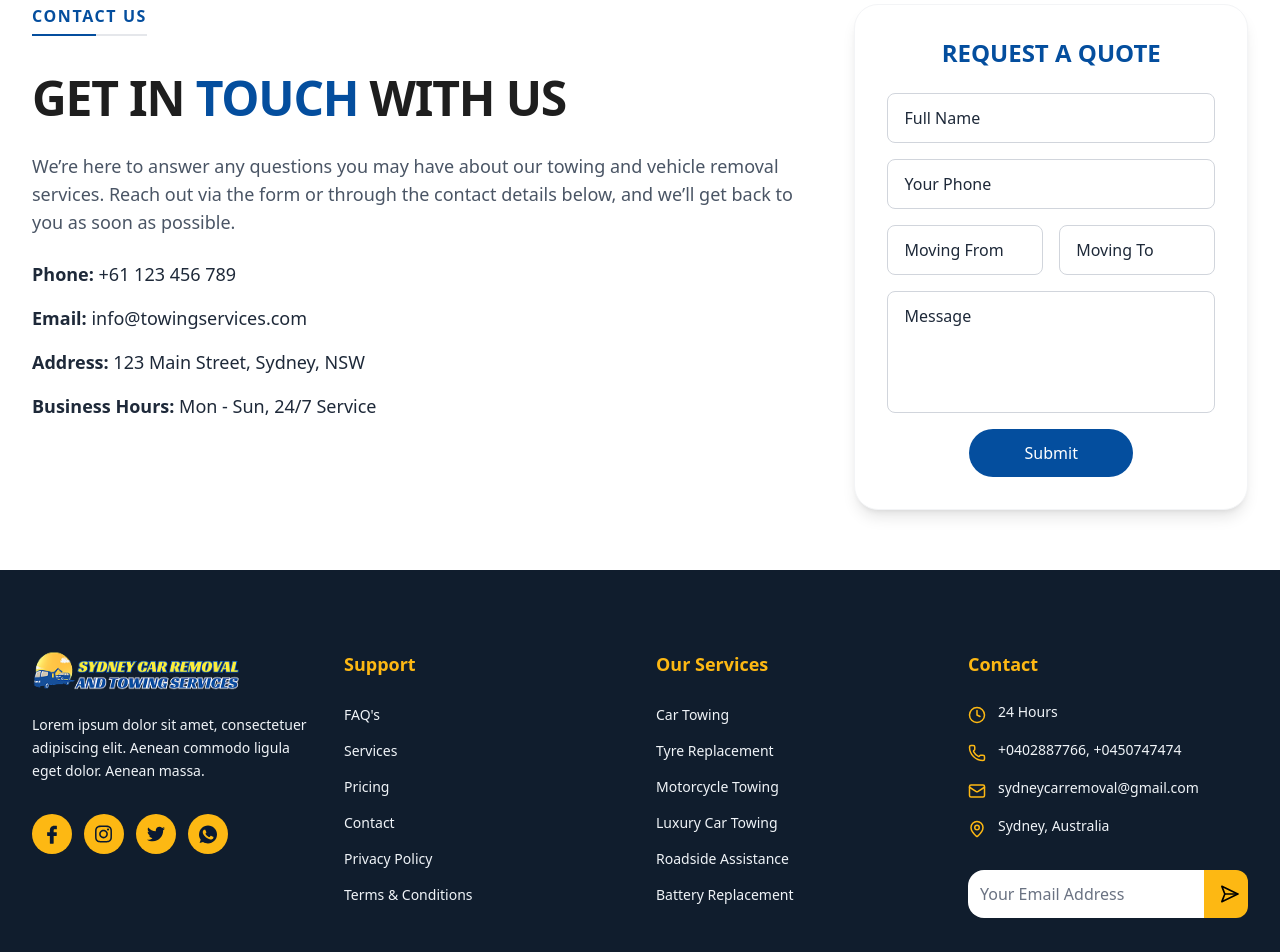
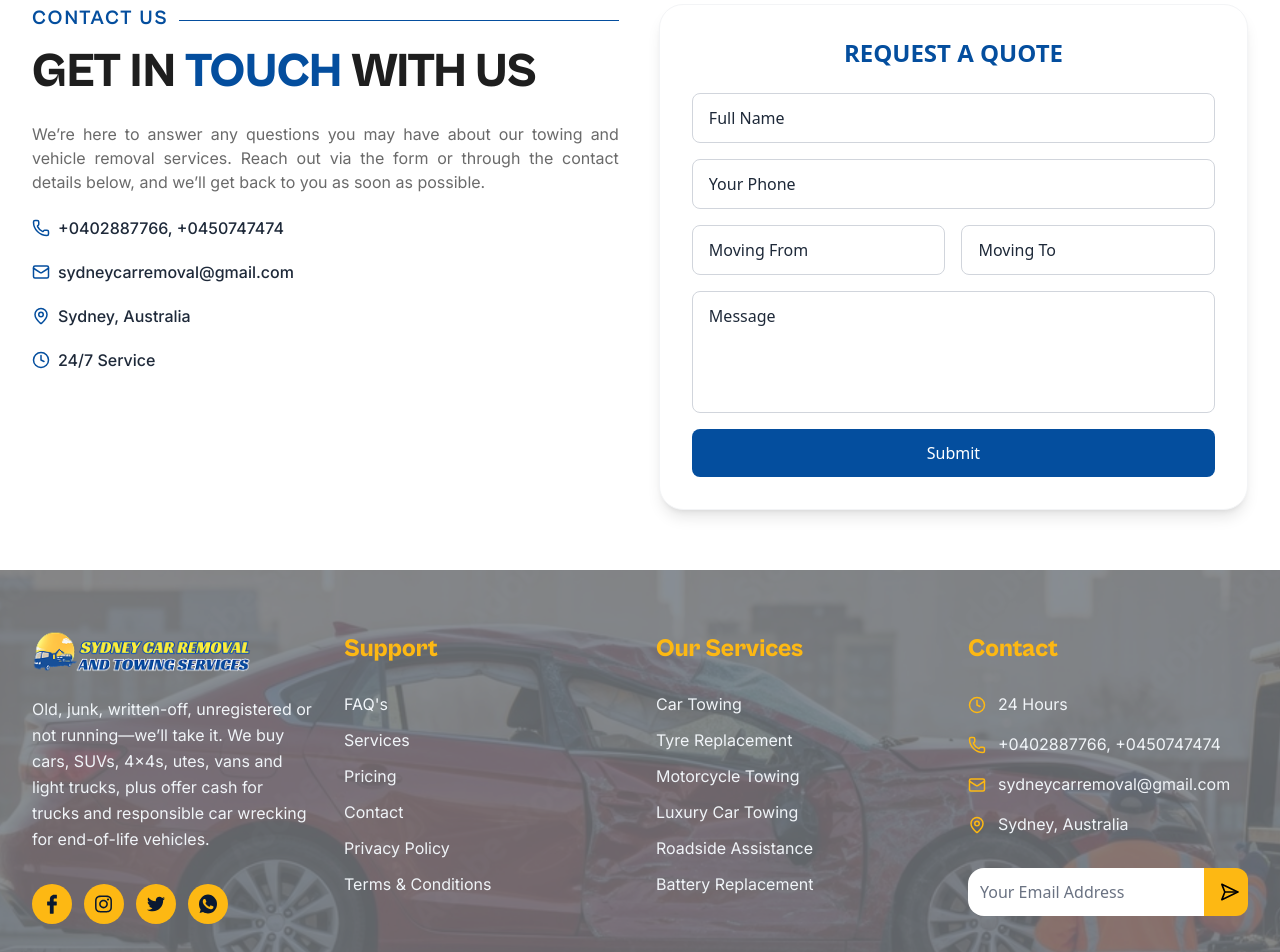
Before and after one commit to dibyawebtuned/sydneycar, a Next.js app: page /contact in a window 1280 px wide. Shown: the part 200-1152 px from the top of the page. Built offline with nearby package versions, Linux system fonts and the light colour scheme.

Commit message:
home page changes and contact page changes

```diff
--- a/app/contact/page.tsx
+++ b/app/contact/page.tsx
@@ -2,10 +2,17 @@
 
 import React, { useState, useEffect } from "react";
 import { motion } from "framer-motion";
+import { Phone, Mail, MapPin, Clock } from "lucide-react";
+import { Inter } from "next/font/google";
+
+const inter = Inter({
+    subsets: ["latin"],
+    variable: "--font-inter",
+    weight: ["400", "500", "600", "700"],
+});
 
 const PRIMARY_BLUE = "#044E9E";
 const HEADING_COLOR = "#1e1e1e";
-
 
 const About: React.FC = () => {
     // Form state
@@ -71,69 +78,80 @@ const About: React.FC = () => {
                 <div className="flex flex-col lg:flex-row items-start gap-10">
                     {/* LEFT COLUMN: Contact Information */}
                     <motion.div
-                        className="w-full lg:w-2/3 flex flex-col items-center lg:items-start"
+                        className="w-full lg:w-1/2 flex flex-col items-start"
                         initial={{ opacity: 0, x: -200 }}
                         whileInView={{ opacity: 1, x: 0 }}
                         viewport={{ once: true, amount: 0.2 }}
                         transition={{ duration: 1 }}
                     >
-                        <h3
-                            className="text-md font-semibold uppercase tracking-widest mb-8 relative pb-2 inline-block"
-                            style={{ color: PRIMARY_BLUE }}
-                        >
-                            CONTACT US
-                            <span
-                                className="absolute left-0 bottom-0 w-16 h-0.5 z-10"
-                                style={{ backgroundColor: PRIMARY_BLUE }}
-                            ></span>
-                            <span className="absolute left-0 bottom-0 w-full h-0.5 bg-gray-200 z-0"></span>
-                        </h3>
+                        <div className="flex items-center gap-2.5 w-full">
+                            <h3
+                                className="text-[18px] sm:text-[20px] font-semibold uppercase tracking-widest relative pb-2 inline-block whitespace-nowrap font-cabinet"
+                                style={{ color: PRIMARY_BLUE }}
+                            >
+                                CONTACT US
+                            </h3>
+                            <span className="w-full h-px bg-[#044E9E] mb-1.5"></span>
+                        </div>
 
                         <h1
-                            className="text-4xl sm:text-5xl font-bold leading-tight tracking-tight text-left mb-6"
+                            className="text-3xl sm:text-4xl lg:text-5xl leading-tight text-left font-cabinet font-extrabold"
                             style={{ color: HEADING_COLOR }}
                         >
                             GET IN{" "}
                             <span className="relative z-10 text-primary-blue" style={{ color: PRIMARY_BLUE }}>
                                 TOUCH
-                                <span
-                                    className="absolute left-0 right-0 -z-10"
-                                ></span>
+                                <span className="absolute left-0 right-0 -z-10"></span>
                             </span>{" "}
                             WITH US
                         </h1>
 
-                        <p className="text-gray-600 text-lg mb-6 text-left">
+                        <p className={`text-[#6A6A6A] text-[14px] sm:text-[16px] mb-5 mt-5 text-justify w-full ${inter.className}`}>
                             We’re here to answer any questions you may have about our towing and vehicle removal
                             services. Reach out via the form or through the contact details below, and we’ll get
                             back to you as soon as possible.
                         </p>
 
-                        <div className="flex flex-col gap-4 text-gray-800 text-lg">
-                            <p>
-                                <span className="font-semibold">Phone:</span> +61 123 456 789
-                            </p>
-                            <p>
-                                <span className="font-semibold">Email:</span> info@towingservices.com
-                            </p>
-                            <p>
-                                <span className="font-semibold">Address:</span> 123 Main Street, Sydney, NSW
-                            </p>
-                            <p>
-                                <span className="font-semibold">Business Hours:</span> Mon - Sun, 24/7 Service
-                            </p>
+                        <div className={`flex flex-col gap-4 text-gray-800 text-lg ${inter.className}`}>
+                            <div className="flex items-center gap-2">
+                                <Phone size={18} className="text-[#044E9E]" />
+                                <span>
+                                    <span className="font-medium text-base" >+0402887766, +0450747474</span>
+                                </span>
+                            </div>
+
+                            <div className="flex items-center gap-2">
+                                <Mail size={18} className="text-[#044E9E]" />
+                                <span>
+                                    <span className="font-medium text-base">sydneycarremoval@gmail.com</span>
+                                </span>
+                            </div>
+
+                            <div className="flex items-center gap-2">
+                                <MapPin size={18} className="text-[#044E9E]" />
+                                <span>
+                                    <span className="font-medium text-base">Sydney, Australia</span>
+                                </span>
+                            </div>
+
+                            <div className="flex items-center gap-2">
+                                <Clock size={18} className="text-[#044E9E]" />
+                                <span>
+                                    <span className="font-medium text-base">24/7 Service</span>
+                                </span>
+                            </div>
                         </div>
                     </motion.div>
 
                     {/* RIGHT COLUMN: Inline Request Form */}
                     <motion.div
-                        className="w-full lg:w-1/3 bg-white p-6 sm:p-8 rounded-3xl shadow-lg border border-gray-100 flex flex-col justify-between h-full"
+                        className="w-full lg:w-1/2 bg-white p-6 sm:p-8 rounded-3xl shadow-lg border border-gray-100 flex flex-col justify-between h-full"
                         initial={{ opacity: 0, x: 200 }}
                         whileInView={{ opacity: 1, x: 0 }}
                         viewport={{ once: true, amount: 0.2 }}
                         transition={{ duration: 1 }}
                     >
-                        <h3 className="text-2xl font-bold mb-6 text-center" style={{ color: PRIMARY_BLUE }}>
+                        <h3 className="text-2xl font-bold mb-6 sm:text-center" style={{ color: PRIMARY_BLUE }}>
                             REQUEST A QUOTE
                         </h3>
 
@@ -191,7 +209,7 @@ const About: React.FC = () => {
                                 <button
                                     type="submit"
                                     disabled={isLoading}
-                                    className={`w-[50%] px-6 py-3 text-white font-medium rounded-4xl transition transform hover:scale-[1.01] active:scale-[0.99] ${isLoading ? "opacity-60 cursor-not-allowed" : ""
+                                    className={`w-full px-6 py-3 text-white font-medium rounded-lg transition transform hover:scale-[1.01] active:scale-[0.99] cursor-pointer ${isLoading ? "opacity-60 cursor-not-allowed" : ""
                                         }`}
                                     style={{ backgroundColor: PRIMARY_BLUE }}
                                 >
--- a/app/globals.css
+++ b/app/globals.css
@@ -48,16 +48,17 @@ body {
       format("woff2"),
     url("/fonts/cabinet-grotesk/CabinetGrotesk-Regular.woff") format("woff");
   font-weight: 400;
-  font-style: normal;
+  /* font-style: normal; */
   font-display: block;
 }
+
 
 @font-face {
   font-family: "Cabinet Grotesk";
   src: url("/fonts/cabinet-grotesk/CabinetGrotesk-Bold.woff2") format("woff2"),
     url("/fonts/cabinet-grotesk/CabinetGrotesk-Bold.woff") format("woff");
   font-weight: 700;
-  font-style: normal;
+  /* font-style: medium; */
   font-display: block;
 }
 
@@ -66,7 +67,7 @@ body {
   src: url("/fonts/cabinet-grotesk/CabinetGrotesk-ExtraBold.woff2") format("woff2"),
        url("/fonts/cabinet-grotesk/CabinetGrotesk-ExtraBold.woff") format("woff");
   font-weight: 800;
-  font-style: normal;
+  /* font-style: normal; */
   font-display: block;
 }
 
--- a/components/Footer.tsx
+++ b/components/Footer.tsx
@@ -1,6 +1,13 @@
 import React from 'react';
 import { Mail, MapPin, Phone, Clock } from 'lucide-react';
 import Image from 'next/image';
+import { Inter } from "next/font/google";
+
+const inter = Inter({
+  subsets: ["latin"],
+  variable: "--font-inter",
+  weight: ["400", "500", "600", "700"],
+});
 
 // --- Assets ---
 import logoImg from '../public/logo.png';
@@ -10,11 +17,7 @@ import instagram from '../public/footer/instagram.svg';
 import twitter from '../public/footer/twitter.svg';
 
 // --- Design Constants ---
-const PRIMARY_BLUE = '#0c55a6';
-const DARK_FOOTER_BG = '#101d2d';
 const ACCENT_YELLOW = '#fdb813';
-const TEXT_COLOR = '#f0f4f8';
-const LIGHT_BLUE = '#5eead4';
 
 // --- Data ---
 const supportLinks = [
@@ -56,37 +59,34 @@ const SocialIcon: React.FC<SocialIconProps> = ({ src, alt, href }) => (
 
 // --- Main Footer Component ---
 const Footer: React.FC = () => {
-  const backgroundImageUrl =
-    '/aboutImg.png';
-
   return (
-    <footer className="relative w-full">
-      {/* Top Section */}
-      <div className="relative py-16 md:py-20">
+    <footer className="relative w-full overflow-hidden">
+      {/* Background Layer */}
+      <div className="absolute inset-0 -z-10">
         {/* Background Image */}
         <div
           className="absolute inset-0 bg-cover bg-center"
           style={{
             backgroundImage: `url('/aboutImg.png')`,
-            opacity: 0.3,
+            opacity: 0.3, // Image transparency
           }}
         ></div>
 
-        {/* Semi-transparent Overlay */}
-        <div className="absolute inset-0 bg-[#101d2d] bg-opacity-80"></div>
+        {/* Dark Overlay */}
+        <div className="absolute inset-0 bg-[#101d2d]/50 mix-blend-multiply"></div>
+      </div>
 
-        {/* Content */}
-        <div className="relative z-10 max-w-7xl mx-auto px-4 sm:px-6 lg:px-8">
+      {/* Top Section */}
+      <div className="relative py-15 z-10">
+        <div className="max-w-7xl mx-auto px-4 sm:px-6 lg:px-8">
           <div className="grid grid-cols-2 lg:grid-cols-4 gap-12 md:gap-8">
             {/* Logo & Description */}
             <div className="col-span-2 lg:col-span-1">
               <div className="flex items-center mb-6">
-                <Image src={logoImg} alt="Sydney Car Removal Logo" className="h-10 w-auto" />
+                <Image src={logoImg} alt="Sydney Car Removal Logo" className="h-[42px] w-[220px]" />
               </div>
-
-              <p className="text-sm leading-relaxed mb-8 text-[#f0f4f8] max-w-xs">
-                Lorem ipsum dolor sit amet, consectetuer adipiscing elit. Aenean commodo ligula eget
-                dolor. Aenean massa.
+              <p className={`text-base leading-relaxed mb-8 text-[#f0f4f8] ${inter.className}`}>
+                Old, junk, written-off, unregistered or not running—we’ll take it. We buy cars, SUVs, 4×4s, utes, vans and light trucks, plus offer cash for trucks and responsible car wrecking for end-of-life vehicles.
               </p>
 
               {/* Social Icons */}
@@ -99,15 +99,14 @@ const Footer: React.FC = () => {
             </div>
 
             {/* Support Links */}
-            <div className="lg:col-span-1">
-              <h4 className="text-lg font-bold mb-6 text-[#fdb813]">Support</h4>
+            <div>
+              <h4 className="text-[25px] font-extrabold mb-6 text-[#fdb813] font-cabinet">Support</h4>
               <ul className="space-y-3">
                 {supportLinks.map((link) => (
                   <li key={link.name} className="group relative w-fit">
                     <a
                       href={link.href}
-                      className="text-sm transition-colors duration-200 hover:text-white"
-                      style={{ color: '#f0f4f8' }}
+                      className={`text-base transition-colors duration-200 hover:text-white text-[#f0f4f8] ${inter.className}`}
                     >
                       {link.name}
                     </a>
@@ -118,15 +117,14 @@ const Footer: React.FC = () => {
             </div>
 
             {/* Service Links */}
-            <div className="lg:col-span-1">
-              <h4 className="text-lg font-bold mb-6 text-[#fdb813]">Our Services</h4>
+            <div>
+              <h4 className="text-[25px] font-extrabold mb-6 text-[#fdb813] font-cabinet">Our Services</h4>
               <ul className="space-y-3">
                 {serviceLinks.map((link) => (
                   <li key={link.name} className="group relative w-fit">
                     <a
                       href={link.href}
-                      className="text-sm transition-colors duration-200 hover:text-white"
-                      style={{ color: '#f0f4f8' }}
+                      className={`text-base transition-colors duration-200 hover:text-white text-[#f0f4f8] ${inter.className}`}
                     >
                       {link.name}
                     </a>
@@ -137,20 +135,28 @@ const Footer: React.FC = () => {
             </div>
 
             {/* Contact */}
-            <div className="lg:col-span-1">
-              <h4 className="text-lg font-bold mb-6 text-[#fdb813]">Contact</h4>
+            <div>
+              <h4 className="text-[25px] font-extrabold mb-6 text-[#fdb813] font-cabinet">Contact</h4>
               <ul className="space-y-4 mb-8 text-sm text-[#f0f4f8]">
                 <li className="flex items-start">
-                  <Clock size={18} className="mr-3 mt-1 text-[#fdb813]" /> 24 Hours
+                  <Clock size={18} className="mr-3 mt-1 text-[#fdb813]" />
+                  <span className={`text-base transition-colors duration-200 hover:text-white text-[#f0f4f8] ${inter.className}`}>
+                    24 Hours
+                  </span>
                 </li>
                 <li className="flex items-start">
-                  <Phone size={18} className="mr-3 mt-1 text-[#fdb813]" /> +0402887766, +0450747474
+                  <Phone size={18} className="mr-3 mt-1 text-[#fdb813]" />
+                  <span className={`text-base transition-colors duration-200 hover:text-white text-[#f0f4f8] ${inter.className}`}>
+                    +0402887766, +0450747474
+                  </span>
                 </li>
                 <li className="flex items-start">
-                  <Mail size={18} className="mr-3 mt-1 text-[#fdb813]" /> sydneycarremoval@gmail.com
+                  <Mail size={18} className="mr-3 mt-1 text-[#fdb813]" />
+                  <span className={`text-base transition-colors duration-200 hover:text-white text-[#f0f4f8] ${inter.className}`}>sydneycarremoval@gmail.com </span>
                 </li>
                 <li className="flex items-start">
-                  <MapPin size={18} className="mr-3 mt-1 text-[#fdb813]" /> Sydney, Australia
+                  <MapPin size={18} className="mr-3 mt-1 text-[#fdb813]" />
+                  <span className={`text-base transition-colors duration-200 hover:text-white text-[#f0f4f8] ${inter.className}`}>Sydney, Australia </span>
                 </li>
               </ul>
 
@@ -192,12 +198,11 @@ const Footer: React.FC = () => {
       {/* Bottom Section */}
       <div className="py-4 text-center text-sm bg-[#0c55a6] text-[#f0f4f8]">
         &copy; 2025 Sydney Car Removal and Towing Services. All Rights Reserved. Crafted by
-        <a href="#" className="ml-1 transition-colors duration-200 underline text-[#5eead4]">
+        <a href="#" className="ml-1 underline text-[#5eead4] transition-colors duration-200 hover:text-white">
           Murphys Technology
         </a>
       </div>
     </footer>
-
   );
 };
 
--- a/components/Navbar.tsx
+++ b/components/Navbar.tsx
@@ -4,6 +4,14 @@ import React, { useState } from "react";
 import Image from "next/image";
 import { Menu, X, Phone, ChevronDown } from "lucide-react";
 import { usePathname, useRouter } from "next/navigation";
+
+import { Inter } from "next/font/google";
+
+const inter = Inter({
+  subsets: ["latin"],
+  variable: "--font-inter",
+  weight: ["400", "500", "600", "700"],
+});
 
 interface NavLink {
   name: string;
@@ -62,7 +70,7 @@ const Navbar: React.FC = () => {
           </div>
 
           {/* Desktop Links */}
-          <div className="hidden md:flex items-center space-x-8">
+          <div className="hidden md:flex items-center space-x-8 font-cabinet">
             {navigation.map((item) => {
               const isActive = pathname === item.href;
 
@@ -86,7 +94,7 @@ const Navbar: React.FC = () => {
                     </button>
 
                     {isServicesOpen && (
-                      <div className="absolute top-full left-0 w-64 bg-white shadow-lg rounded-lg z-50">
+                      <div className="absolute top-full left-0 w-[300px] bg-white shadow-lg rounded-lg z-50 border border-gray-100">
                         {services.map((service) => (
                           <button
                             key={service.title}
@@ -96,8 +104,8 @@ const Navbar: React.FC = () => {
                             }}
                             className="w-full text-left px-4 py-2 hover:bg-gray-200 cursor-pointer transition-colors duration-200 rounded-md"
                           >
-                            <p className="font-semibold text-black">{service.title}</p>
-                            <p className="text-sm text-gray-500">{service.description}</p>
+                            <p className={`font-medium text-[#111111] ${inter.className}`}>{service.title}</p>
+                            <p className={`text-[12px] text-[#6A6A6A] font-medium ${inter.className}`}>{service.description}</p>
                           </button>
                         ))}
                       </div>
```
Also changed, not shown: public/footer_bg.png (added).
